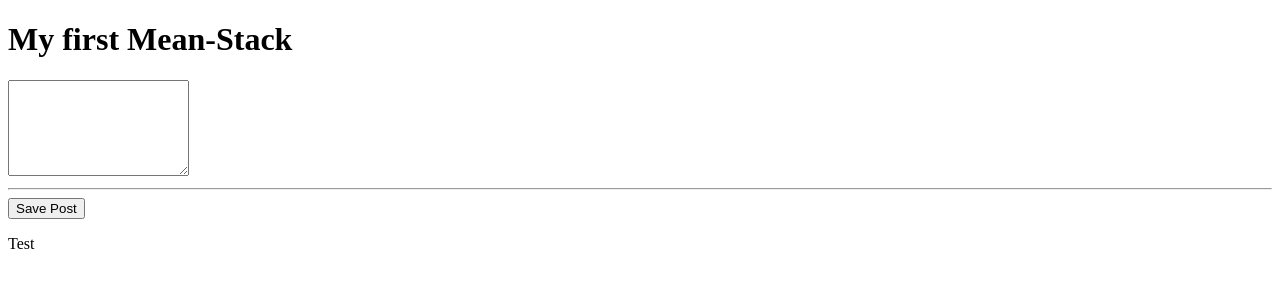
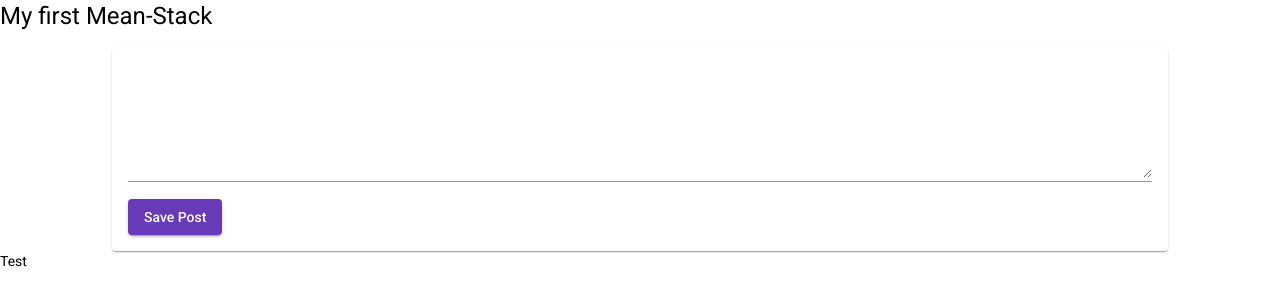
Before and after one commit to amabelleS/My-network, an Angular app: page / in a window 1280 px wide. Shown: the top 306 px of the page. Built offline with nearby package versions, Linux system fonts and the light colour scheme.

Commit message:
Adding material

```diff
--- a/angular.json
+++ b/angular.json
@@ -23,6 +23,7 @@
               "src/assets"
             ],
             "styles": [
+              "./node_modules/@angular/material/prebuilt-themes/deeppurple-amber.css",
               "src/styles.css"
             ],
             "scripts": []
@@ -90,6 +91,7 @@
               "src/assets"
             ],
             "styles": [
+              "./node_modules/@angular/material/prebuilt-themes/deeppurple-amber.css",
               "src/styles.css"
             ],
             "scripts": []
--- a/package.json
+++ b/package.json
@@ -11,10 +11,12 @@
   "private": true,
   "dependencies": {
     "@angular/animations": "~12.2.0",
+    "@angular/cdk": "^12.2.1",
     "@angular/common": "~12.2.0",
     "@angular/compiler": "~12.2.0",
     "@angular/core": "~12.2.0",
     "@angular/forms": "~12.2.0",
+    "@angular/material": "^12.2.1",
     "@angular/platform-browser": "~12.2.0",
     "@angular/platform-browser-dynamic": "~12.2.0",
     "@angular/router": "~12.2.0",
--- /dev/null
+++ b/src/app/post/post-create/post-create.component.css
@@ -0,0 +1,9 @@
+mat-card {
+  width: 80%;
+  margin: auto;
+}
+
+mat-form-field,
+textarea {
+  width: 100%;
+}
--- a/src/app/post/post-create/post-create.component.html
+++ b/src/app/post/post-create/post-create.component.html
@@ -1,5 +1,10 @@
-<!-- <textarea rows="6" [value]="newPost" #postInput></textarea> -->
-<textarea rows="6" [(ngModel)]="enteredValue"></textarea>
-<hr />
-<button (click)="onAddPost()">Save Post</button>
+<mat-card>
+  <mat-form-field>
+    <textarea matInput rows="6" [(ngModel)]="enteredValue"></textarea>
+  </mat-form-field>
+  <button mat-raised-button color="primary" (click)="onAddPost()">
+    Save Post
+  </button>
+</mat-card>
+
 <p>{{ newPost }}</p>
--- a/src/app/post/post-create/post-create.component.ts
+++ b/src/app/post/post-create/post-create.component.ts
@@ -2,7 +2,8 @@
 
 @Component({
   selector: 'app-post-create',
-  templateUrl: './post-create.component.html'
+  templateUrl: './post-create.component.html',
+  styleUrls: ['./post-create.component.css']
 })
 export class PostCreateComponent {
   enteredValue = '';
--- a/src/index.html
+++ b/src/index.html
@@ -6,8 +6,11 @@
   <base href="/">
   <meta name="viewport" content="width=device-width, initial-scale=1">
   <link rel="icon" type="image/x-icon" href="favicon.ico">
+  <link rel="preconnect" href="https://fonts.gstatic.com">
+  <link href="https://fonts.googleapis.com/css2?family=Roboto:wght@300;400;500&display=swap" rel="stylesheet">
+  <link href="https://fonts.googleapis.com/icon?family=Material+Icons" rel="stylesheet">
 </head>
-<body>
+<body class="mat-typography">
   <app-root></app-root>
 </body>
 </html>
--- a/src/styles.css
+++ b/src/styles.css
@@ -1 +1,4 @@
 /* You can add global styles to this file, and also import other style files */
+
+html, body { height: 100%; }
+body { margin: 0; font-family: Roboto, "Helvetica Neue", sans-serif; }
--- a/tsconfig.json
+++ b/tsconfig.json
@@ -18,6 +18,7 @@
     ]
   },
   "angularCompilerOptions": {
-    "enableI18nLegacyMessageIdFormat": false
+    "enableI18nLegacyMessageIdFormat": false,
+    // "strictTemplates": true,
   }
 }
```
Also changed, not shown: src/app/app.module.ts (+10 -1 lines), 1 other file (tests, documents, lock files or other folders).
